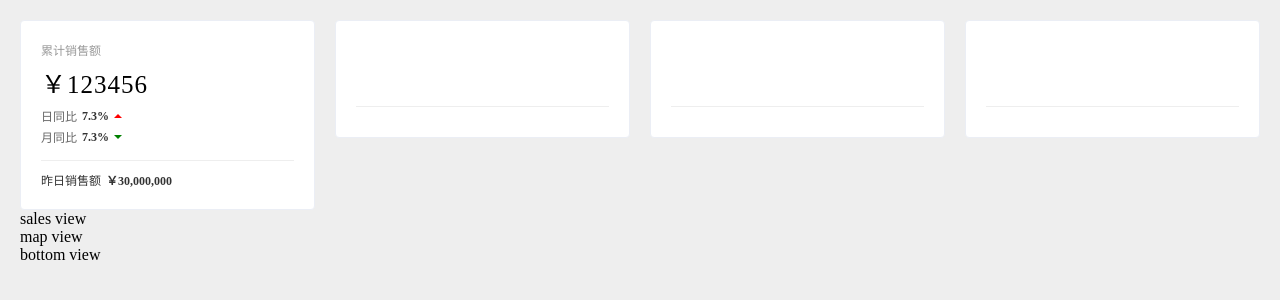
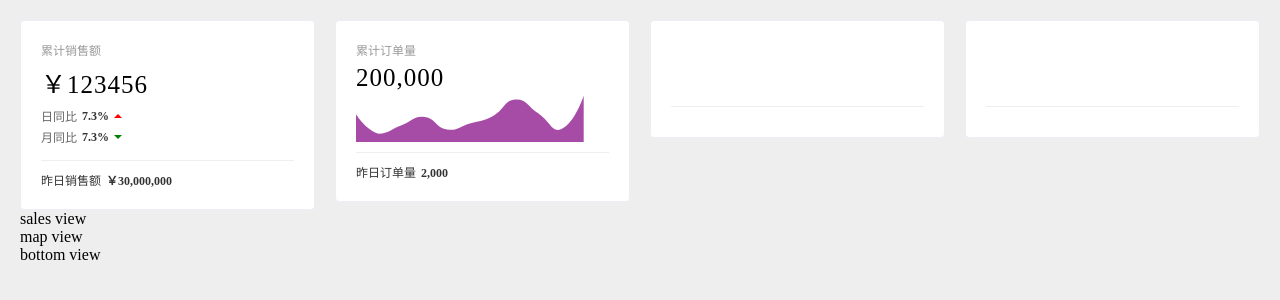
Before and after one commit to fungzhanyang/datav-report, a Vue app: page /#/ in a window 1280 px wide. Shown: the top 300 px of the page. Built offline with nearby package versions, Linux system fonts and the light colour scheme.

Commit message:
累计订单量绘制完成

```diff
--- a/src/components/TopView/TotalOrders/index.vue
+++ b/src/components/TopView/TotalOrders/index.vue
@@ -1,11 +1,58 @@
 <template>
-  <common-card />
+  <common-card title="累计订单量" value="200,000">
+    <template>
+      <div
+        id="total-orders-chart"
+        :style="{ width: '100%', height: '100%' }"
+      ></div>
+    </template>
+    <template v-slot:footer>
+      <span>昨日订单量</span>
+      <span class="emphasis">2,000</span>
+    </template>
+  </common-card>
 </template>
 
 <script>
 import commonCardMixin from '@/mixins/commonCardMixin'
 export default {
-  mixins: [commonCardMixin]
+  mixins: [commonCardMixin],
+  mounted () {
+    const chartDom = document.querySelector('#total-orders-chart')
+    const chart = this.$echarts.init(chartDom)
+    chart.setOption({
+      xAxis: {
+        type: 'category',
+        show: false,
+        boundaryGap: false
+      },
+      yAxis: {
+        show: false
+      },
+      series: [
+        {
+          type: 'line',
+          data: [333, 100, 200, 300, 150, 222, 310, 510, 346, 153, 555],
+          areaStyle: {
+            color: 'purple'
+          },
+          lineStyle: {
+            width: 0
+          },
+          itemStyle: {
+            opacity: 0
+          },
+          smooth: true
+        }
+      ],
+      grid: {
+        top: 0,
+        bottom: 0,
+        left: 0,
+        roght: 0
+      }
+    })
+  }
 }
 </script>
 
```
